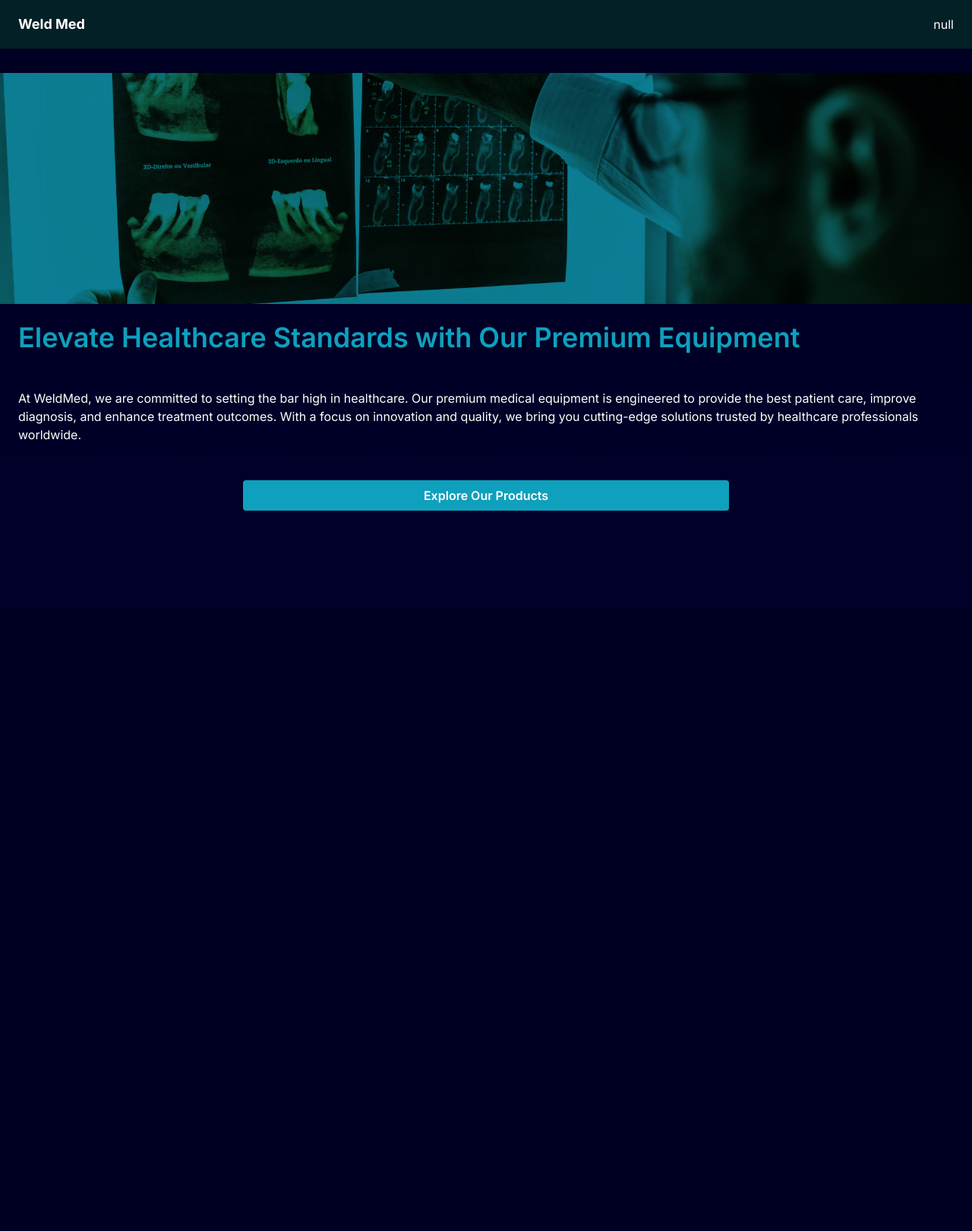
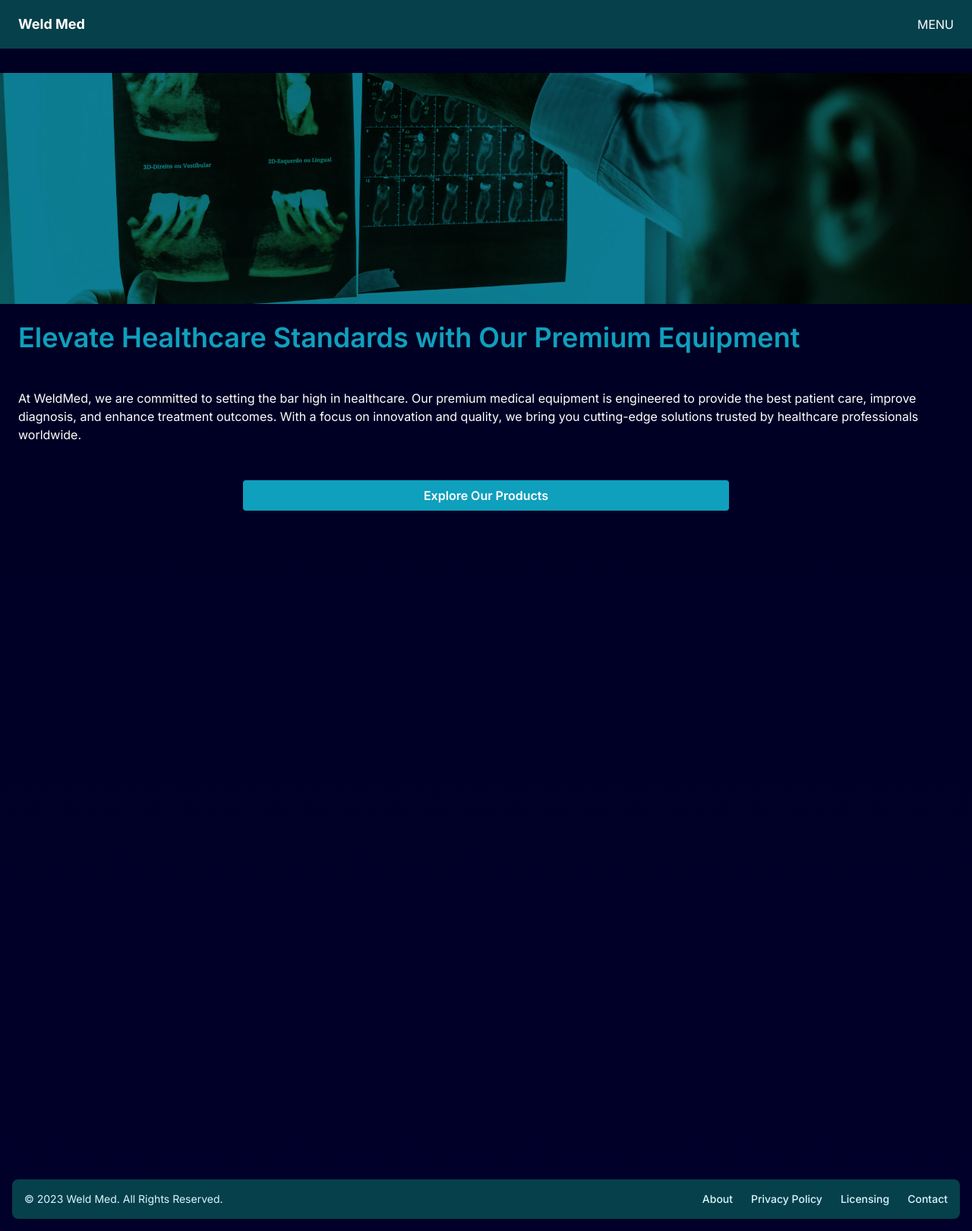
Before and after one commit to musaakhmed/msr-trading, a Next.js app: page / in a window 1280 px wide. Shown: the whole page at 76% size. Before the commit the page ends 800 px from the top, so only its background shows below. Built offline with nearby package versions, Linux system fonts and the light colour scheme.

Commit message:
useState done

```diff
--- a/app/layout.tsx
+++ b/app/layout.tsx
@@ -1,6 +1,8 @@
 import type { Metadata } from 'next'
 import { Inter } from 'next/font/google'
 import './globals.css'
+import NavMenu from '@/components/ui/NavMenu/NavMenu'
+import Footer from '@/components/ui/Footer/Footer'
 
 const inter = Inter({ subsets: ['latin'] })
 
@@ -17,7 +19,11 @@ export default function RootLayout({
     return (
         <html lang='en'>
             <meta name='viewport' content='width=device-width' />
-            <body className={inter.className}>{children}</body>
+            <body className={inter.className}>
+                <NavMenu />
+                {children}
+                <Footer />
+            </body>
         </html>
     )
 }
--- a/app/page.tsx
+++ b/app/page.tsx
@@ -5,7 +5,6 @@ import Image from 'next/image'
 export default function Home() {
     return (
         <main>
-            <NavMenu />
             <Hero />
         </main>
     )
--- /dev/null
+++ b/components/company/page.tsx
@@ -0,0 +1,7 @@
+import React from 'react'
+
+const company = () => {
+    return <div>company</div>
+}
+
+export default company
--- /dev/null
+++ b/components/ui/Footer/Footer.tsx
@@ -0,0 +1,52 @@
+import React from 'react'
+
+const Footer = () => {
+    return (
+        <>
+            <footer className=' rounded-lg shadow m-4 bg-cerulean-800'>
+                <div className='w-full mx-auto max-w-screen-xl p-4 md:flex md:items-center md:justify-between'>
+                    <span className='text-sm  sm:text-center text-cerulean-100'>
+                        © 2023{' '}
+                        <a href='/' className='hover:underline'>
+                            Weld Med
+                        </a>
+                        . All Rights Reserved.
+                    </span>
+                    <ul className='flex flex-wrap items-center mt-3 text-sm font-medium  text-cerulean-100 sm:mt-0'>
+                        <li>
+                            <a
+                                href='#'
+                                className='hover:underline me-4 md:me-6'
+                            >
+                                About
+                            </a>
+                        </li>
+                        <li>
+                            <a
+                                href='#'
+                                className='hover:underline me-4 md:me-6'
+                            >
+                                Privacy Policy
+                            </a>
+                        </li>
+                        <li>
+                            <a
+                                href='#'
+                                className='hover:underline me-4 md:me-6'
+                            >
+                                Licensing
+                            </a>
+                        </li>
+                        <li>
+                            <a href='#' className='hover:underline'>
+                                Contact
+                            </a>
+                        </li>
+                    </ul>
+                </div>
+            </footer>
+        </>
+    )
+}
+
+export default Footer
--- a/components/ui/Hero/Hero.tsx
+++ b/components/ui/Hero/Hero.tsx
@@ -71,6 +71,7 @@ export default function Hero() {
                     Explore Our Products
                 </motion.button>
             </motion.section>
+            <div className='h-screen'></div>
         </>
     )
 }
--- a/components/ui/NavMenu/NavMenu.tsx
+++ b/components/ui/NavMenu/NavMenu.tsx
@@ -1,15 +1,56 @@
 'use client'
 
+import { log } from 'console'
+import Link from 'next/link'
 import { useState } from 'react'
+
+interface nav_items {
+    label: string
+    link: string
+}
+
+const navItems: nav_items[] = [
+    {
+        label: 'Company',
+        link: 'about',
+    },
+    {
+        label: 'Industries',
+        link: 'industries',
+    },
+    {
+        label: 'Partners',
+        link: 'partners',
+    },
+]
 
 export default function NavMenu() {
     const [isOpen, setIsOpen] = useState(false)
 
+    const menuOpenHandler = () => {
+        setIsOpen((prev) => !prev)
+        console.log('Open:', isOpen)
+    }
+
     return (
-        <header className='z-10 fixed w-full top-0 bg-cerulean-900 flex justify-between items-center px-6 h-16'>
-            <span className='font-bold text-lg'>Weld Med</span>
+        <header className=' z-10 fixed w-full top-0 bg-cerulean-800 flex justify-between items-center px-6 h-16 text-cerulean-50'>
+            <Link href='/' className='font-bold text-lg'>
+                Weld Med
+            </Link>
+            <div onClick={menuOpenHandler}>MENU</div>
+            <div className='flex flex-col gap-6 mx-auto hidden'>
+                <nav className='flex flex-col gap-2 text-center '>
+                    {navItems.map((navItem) => (
+                        <Link href={navItem.link} key={navItem.link}>
+                            {navItem.label}
+                        </Link>
+                    ))}
+                </nav>
 
-            <nav>{isOpen ? '-' : 'null'}</nav>
+                <button className='border border-0.5 border-cerulean-200 bg-cerulean-900 hover:bg-cerulean-700 transition-all duration-150 ease-in-out rounded-md text-cerulean-50 p-2'>
+                    Contact Us
+                </button>
+            </div>
         </header>
     )
 }
--- a/tailwind.config.ts
+++ b/tailwind.config.ts
@@ -10,6 +10,7 @@ const config: Config = {
         extend: {
             colors: {
                 cerulean: {
+                    50: '# fdfeff',
                     100: '#D9F6FC',
                     200: '#A1E9F7',
                     300: '#1DCAED',
```
